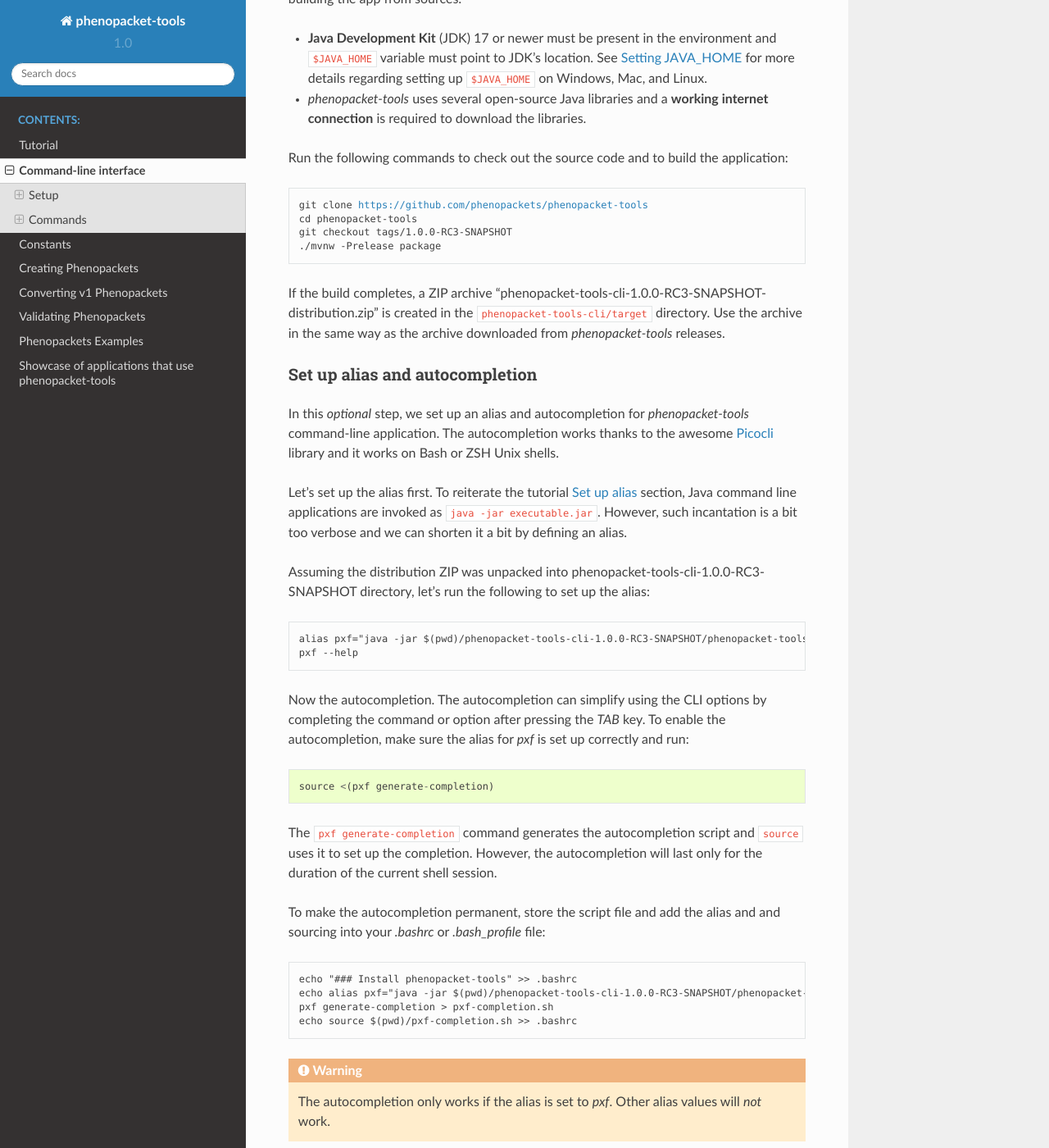
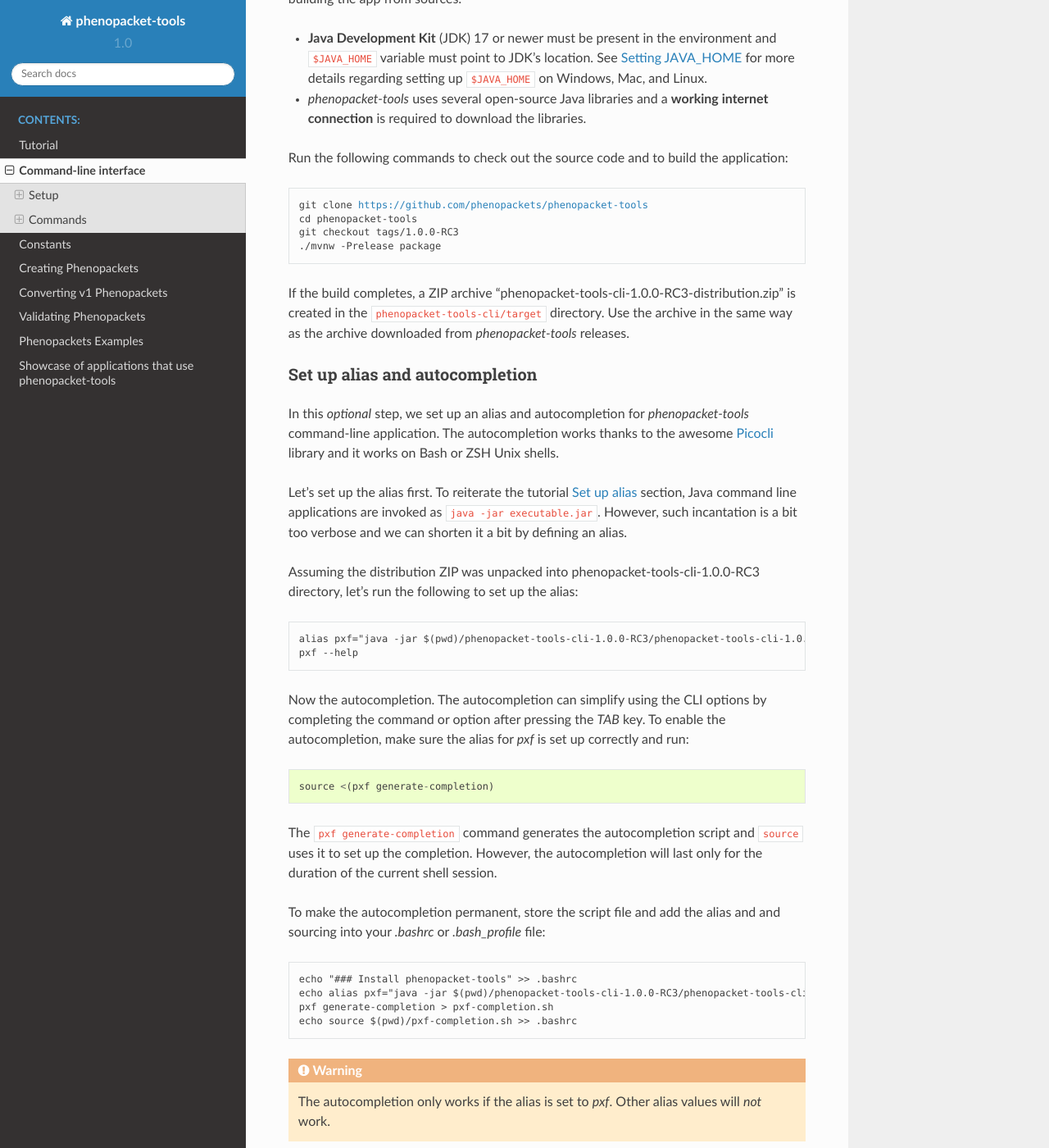
Before and after one commit to phenopackets/phenopacket-tools, a Sphinx documentation site: the page built from docs/cli.rst, in a window 1280 px wide and 1400 px high, scrolled down 838 px. Shown: the whole window at 82% size. Built offline with Sphinx 7.4.7 and the Read the Docs theme 2.0.0, drawn with Linux system fonts in a browser that asks for light colours.

Commit message:
Release `v1.0.0-RC3`.
Signed-off-by: Daniel Danis <daniel.gordon.danis@protonmail.com>

```diff
--- a/CHANGELOG.rst
+++ b/CHANGELOG.rst
@@ -6,8 +6,11 @@
 -----
 
 * Update predefined constants, convenience functions and builders
-* Improve user guide, tutorial, and documentation
+* Improve user guide, tutorial, and documentation.
+  * Introduce *latest* and *stable* documentation branches
+  * Add showcase of apps that use phenopacket-tools to add more code examples
 * Run `MetaDataValidator` during base validation
+* Finalize JSON and YAML format sniffing
 * Fix example phenopackets
 
 0.4.7
--- a/docs/conf.py
+++ b/docs/conf.py
@@ -33,7 +33,7 @@
 # The short X.Y version.
 version = '1.0'
 # The full version, including alpha/beta/rc tags.
-release = '1.0.0-RC3-SNAPSHOT'
+release = '1.0.0-RC3'
 
 # -- General configuration ---------------------------------------------------
 # https://www.sphinx-doc.org/en/master/usage/configuration.html#general-configuration
--- a/pom.xml
+++ b/pom.xml
@@ -6,7 +6,7 @@
 
     <groupId>org.phenopackets.phenopackettools</groupId>
     <artifactId>phenopacket-tools</artifactId>
-    <version>1.0.0-RC3-SNAPSHOT</version>
+    <version>1.0.0-RC3</version>
 
     <name>Phenopacket-tools</name>
     <description>An app and library for building, conversion and validation of GA4GH Phenopackets</description>
```
Also changed, not shown: README.md (+22 -16 lines), 10 other files.
